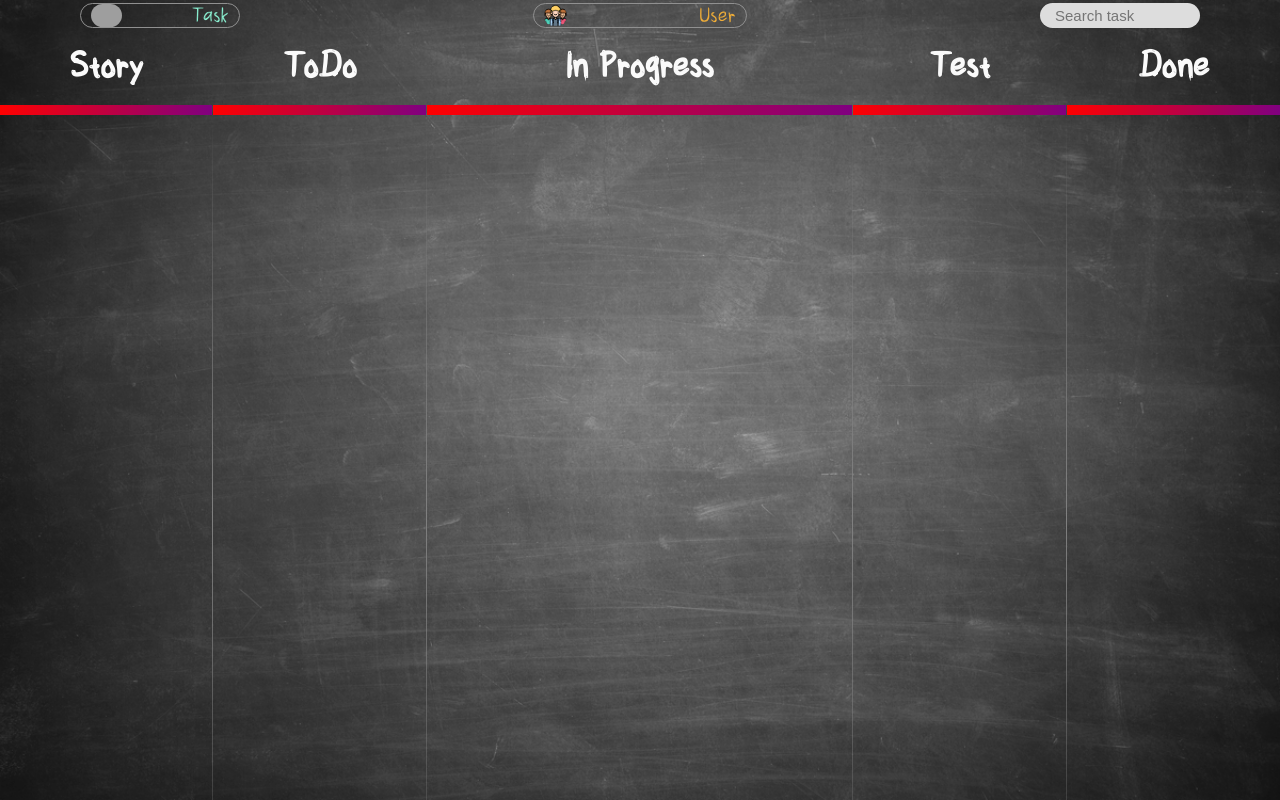
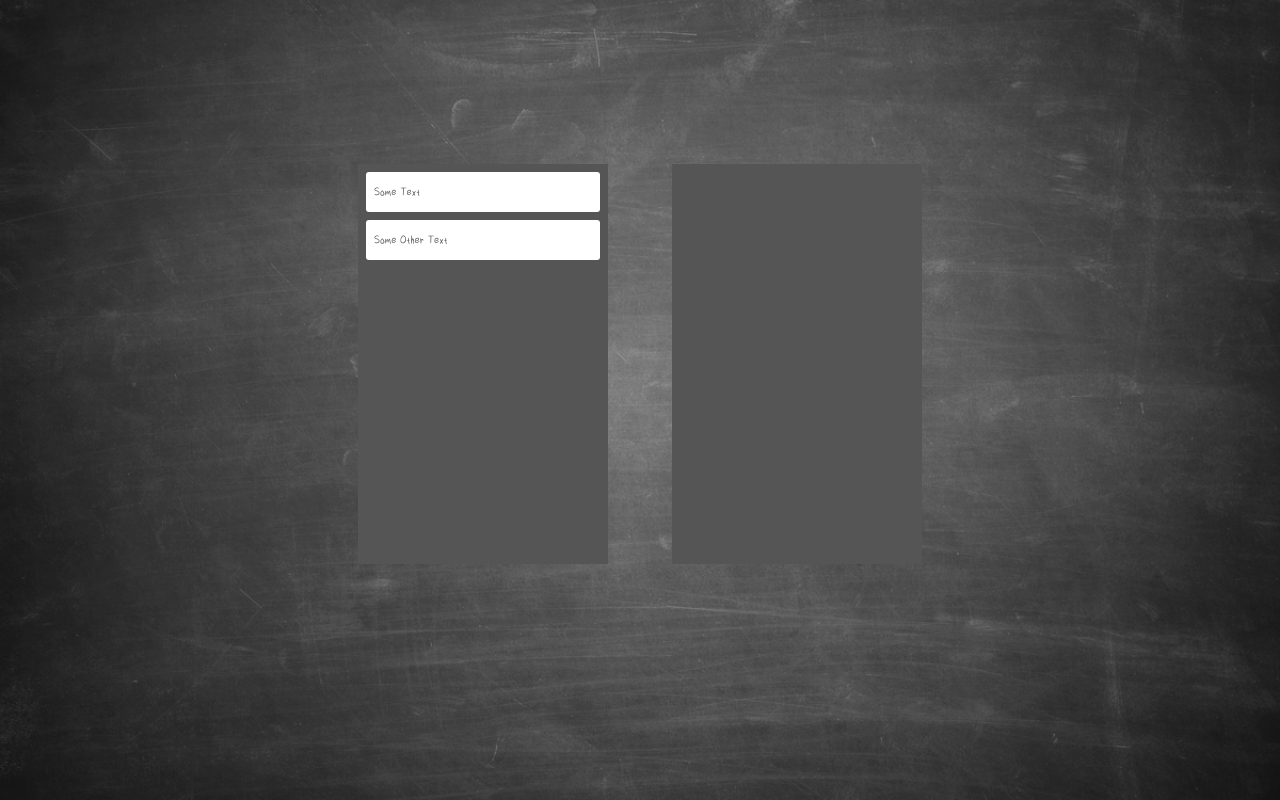
Before and after one commit to alirezazbr/Scrum-Board, a React (Create React App) app in the folder client/: page / in a window 1280 px wide. Built offline with nearby package versions, Linux system fonts and the light colour scheme; grey boxes are pictures that could not be loaded.

Commit message:
98/08/06

```diff
--- a/client/package.json
+++ b/client/package.json
@@ -4,10 +4,11 @@
   "private": true,
   "dependencies": {
     "axios": "^0.19.0",
-    "jwt-decode": "^2.2.0",
     "bootstrap": "^4.3.1",
     "classnames": "^2.2.6",
     "delay": "^4.2.0",
+    "jwt-decode": "^2.2.0",
+    "prop-types": "^15.7.2",
     "react": "^16.9.0",
     "react-bootstrap": "^1.0.0-beta.12",
     "react-datepicker": "^2.9.6",
@@ -22,7 +23,8 @@
     "react-spring": "^8.0.20",
     "reactstrap": "^8.0.1",
     "redux": "^4.0.4",
-    "redux-thunk": "^2.3.0"
+    "redux-thunk": "^2.3.0",
+    "styled-components": "^4.4.0"
   },
   "scripts": {
     "start": "react-scripts start",
--- /dev/null
+++ b/client/src/components/App/index.js
@@ -0,0 +1,32 @@
+import React from 'react';
+import styled from 'styled-components';
+import DndTest from '../Dnd/DndTest';
+
+const AppWrapper = styled.div`
+    display: flex;
+    justify-content: center;
+    margin-top: 100px;
+`;
+
+const Container = styled.div`
+`;
+
+export default class App extends React.Component {
+    constructor(props) {
+        super(props);
+
+        this.state = {
+            checked: false,
+        };
+    }
+
+    render() {
+        return (
+            <AppWrapper>
+                <Container>
+                    <DndTest />
+                </Container>
+            </AppWrapper>
+        )
+    }
+}
--- /dev/null
+++ b/client/src/components/Dnd/DndTest/index.js
@@ -0,0 +1,45 @@
+import React from 'react';
+import styled from 'styled-components';
+
+import Draggable from '../Draggable';
+import Droppable from '../Droppable';
+
+const Wrapper = styled.div`
+    width: 100%;
+    padding: 32px;
+    display: flex;
+    justify-content: center;
+`;
+
+const Item = styled.div`
+    padding: 8px;
+    color: #555;
+    background-color: white;
+    border-radius: 3px
+`;
+
+// this is an object
+const drappableStyle = {
+    backgroundColor: '#555',
+    width: '250px',
+    height: '400px',
+    margin: '32px',
+};
+
+export default class DndTest extends React.Component {
+    render() {
+        return (
+            <Wrapper>
+
+                <Droppable id='dr1' style={drappableStyle}>
+                    <Draggable id='item1' style={{ margin: '8px' }}><Item>Some Text</Item></Draggable>
+                    <Draggable id='item2' style={{ margin: '8px' }}><Item>Some Other Text</Item></Draggable>
+                </Droppable>
+
+                <Droppable id='dr2' style={drappableStyle}>
+
+                </Droppable>
+            </Wrapper>
+        )
+    }
+}
--- /dev/null
+++ b/client/src/components/Dnd/Draggable/index.js
@@ -0,0 +1,30 @@
+import React from 'react';
+import propTypes from 'prop-types';
+import Draggable from '../Droppable';
+
+export default class Droppable extends React.Component {
+
+    drop = (e) => {
+        e.preventDefault();
+        const data = e.dataTransfer.getData('transfer');
+        e.target.appendChild(document.getElementById(data));
+    }
+
+    allowDrop = (e) => {
+        e.preventDefault();
+    }
+
+    render() {
+        return (
+            <div id={this.props.id} onDrop={this.drop} onDragOver={this.allowDrop} style={this.props.style}>
+                {this.props.children}
+            </div>
+        )
+    }
+}
+
+Draggable.propTypes = {
+    id: propTypes.string,
+    style: propTypes.object,
+    children: propTypes.node,
+}
--- /dev/null
+++ b/client/src/components/Dnd/Droppable/index.js
@@ -0,0 +1,27 @@
+import React from 'react';
+import propTypes from 'prop-types';
+
+export default class Draggable extends React.Component {
+
+    drag = (e) => {
+        e.dataTransfer.setData('transfer', e.target.id);
+    }
+
+    noAllowDrop = (e)  => {
+        e.stopPropagation();
+    }
+
+    render() {
+        return (
+            <div id={this.props.id} draggable='true' onDragStart={this.drag} onDragOver={this.noAllowDrop} style={this.props.style}>
+                {this.props.children}
+            </div>
+        )
+    }
+}
+
+Draggable.propTypes = {
+    id: propTypes.string,
+    style: propTypes.object,
+    children: propTypes.node,
+}
--- a/client/src/components/scrumBoard/ScrumBoard.css
+++ b/client/src/components/scrumBoard/ScrumBoard.css
@@ -1,9 +1,14 @@
 body {
     text-align: center;
+    height: 99%;
+    /* border: 1px solid red; */
+    overflow:hidden;
 }
 
 .container-fluid {
     position: fixed;
+    margin: 0;
+    padding: 0;
 }
 
 html,
@@ -80,33 +85,38 @@ header>div>input {
     color: #4E4942;
 }
 
-.border-right {
-    /* border-right-width: 5px !important;
-    -webkit-border-image: linear-gradient(to right, red, purple)0 100% 0 0 stretch; */
-    -webkit-border-image: -webkit-gradient(linear, 0 0, 0 100%, color-stop(0, transparent), color-stop(0.5, grey), color-stop(0.5, grey), color-stop(1, transparent)) 0 100%;
-    border-right-width: 1px;
-    padding: 0;
-}
-
 .fix {
     height: 85px;
     font-size: 50px;
     font-weight: 900;
 }
 
-.border-bottom {
-    border-bottom-width: 10px !important;
-    /* -webkit-border-image: -webkit-gradient(linear, top, bottom, from(#e00), to(#fff))0 0 100% 0 stretch; */
-    -webkit-border-image: linear-gradient(to right, red, purple)0 0 100% 0 stretch;
 
-
+.hr-fixing {
+    width: 100%;
+    margin: 0;
+    padding: 0;
+    height: 5px;
+    /* background-color: red; */
+    background: linear-gradient(to right,
+            #E13E3E,
+            #EAAA0B,
+            #B5D50F,
+            #40DE2F,
+            #2FDEC2,
+            #8A2FDE,
+            #DE2F93);
 }
 
-
-.full-height>.border-right,
-.fix-ListDone {
-    max-height: 100%;
-    overflow-y: auto;
+.vr-fixing {
+    height: 100%;
+    margin: 0;
+    padding: 0;
+    width: 5px;
+    background-color: #EE3807;
+    /* background: linear-gradient(to right,
+            #E13E3E,
+            #EAAA0B); */
 }
 
 
@@ -148,33 +158,53 @@ header>div>input {
 
 /* Card */
 
+.parent {
+    /* float: left; */
+    height: 100%;
+    width: 100%;
+    overflow: hidden;
+    margin: 0;
+    padding: 0;
+}
+
+.child {
+    height: 99%;
+    overflow: auto;
+}
+
+.card-box-fixing {
+    margin: 0;
+    padding: 0;
+}
+
 .card {
     background-color: none !important;
     margin-bottom: 10px !important;
     padding: 0;
-    min-height: 80px
+    min-height: 80px;
 }
 
-.card-body-fix {
-    font-size: 2vw;
+.the-font-fixing-of-the-card {
+    font-family: "Comic Sans MS", "Comic Sans", cursive;
 }
 
 .card header {
     height: 35px;
-    border-bottom: 1px solid rgba(0, 0, 0, .125);
+    font-family: "Comic Sans MS", "Comic Sans", cursive;
 }
 
 .card header p {
     text-align: left;
     float: left;
-    font-size: 25px;
     position: absolute;
+    font-size: 24px;
     top: 0px;
     left: 10px;
-    max-width: 84px;
+    width: 100%;
     overflow: hidden;
     max-height: 35px;
-    padding-right: 1px;
+    padding-right: 54px;
+
 }
 
 .card header .li-button-fix {
@@ -197,12 +227,14 @@ header>div>input {
 
 .listgroup-fix {
     font-family: sans-serif;
-    background-color: transparent;
+    background-color: #DEE2E2;
+    border-radius: 20px 20px 10px 10px !important;
 }
 
 
 .listgroup-fix li {
     background-color: inherit;
+    border-radius: 20px !important;
 }
 
 .fix-box-color .color-red {
@@ -220,3 +252,21 @@ header>div>input {
 .fix-box-color .color-green {
     background-color: #61D672;
 }
+
+.full-height,
+.inner-full-height-column {
+    margin: 0;
+    padding: 0;
+}
+
+.the-col-of-inner-column {
+    padding: 0 5px;
+}
+
+.listgroup-fix-backgroundColor {
+    background-color: red;
+}
+
+.card-of-listDone {
+    width: 14%;
+}
--- a/client/src/components/scrumBoard/ScrumBoard.js
+++ b/client/src/components/scrumBoard/ScrumBoard.js
@@ -30,7 +30,7 @@ export default class ScrumBoard extends React.Component {
     listInProgress: [],
     listTest: [],
     listDone: [],
-    color: ''
+    color: '#424242'
   };
 
 
@@ -205,7 +205,7 @@ export default class ScrumBoard extends React.Component {
                     value={Description}
                     onChange={InputChange.bind(this)}
                   />
-                  <label className='label-for-datepicker' for="male">Pick a Deadline for your task</label>
+                  <label className='label-for-datepicker'>Pick a Deadline for your task</label>
                   <Timer />
                 </ModalBody>
                 <ModalFooter>
@@ -258,34 +258,38 @@ export default class ScrumBoard extends React.Component {
         </div>
 
         <div className='row'>
-          <div className='col-md-2 border-right border-bottom fix'>
+          <div className='col-md-2 fix'>
             Story
           </div>
-          <div className='col-md-2 border-right border-bottom fix'>
+          <div className='col-md-2 fix'>
             ToDo
           </div>
-          <div className='col-md-4 border-right border-bottom fix'>
+          <div className='col-md-4 fix'>
             In Progress
           </div>
-          <div className='col-md-2 border-right border-bottom fix'>
+          <div className='col-md-2 fix'>
             Test
           </div>
-          <div className='col-md-2 border-bottom fix'>
+          <div className='col-md-2 fix'>
             Done
           </div>
         </div>
 
+        <hr className='hr-fixing' />
+
         <div className='row full-height'>
           {/* Story List */}
-          <div className='col-md-2 border-right'>
-            <Col md={12} className='mt-4'>
+          <div className='col-md-2 card-box-fixing'>
+            <Col md={12} className='mt-4 the-col-of-inner-column'>
               <ListGroup>
                 {
-                  listStory.length !== 0 ?
                   listStory.map((item, index) => {
                     return (
                       <ListGroupItem key={index} className={taskUlClass}>
-                          <header className='col-md-12' style={{ backgroundColor: JSON.parse(item).bgColor }}>
+                        <header className='col-md-12' style={{
+                          backgroundColor: JSON.parse(item).bgColor,
+                          borderRadius: 20
+                        }}>
                           <p>{JSON.parse(item).title}</p>
                           <button
                             onClick={this.delStory.bind(this, index)}
@@ -301,30 +305,31 @@ export default class ScrumBoard extends React.Component {
                           </button>
                         </header>
                         <Col xs={12} className='card-body-fix'>
-                            <p style={{ color: JSON.parse(item).bgColor }}>{JSON.parse(item).Description}</p>
+                          <p className='the-font-fixing-of-the-card' style={{ color: color }}>{JSON.parse(item).Description}</p>
                         </Col>
                       </ListGroupItem>
                     )
                   })
-                    :
-                    (
-                      console.log('Empty Task')
-                    )
                 }
               </ListGroup>
             </Col>
           </div>
 
-          <div className='col-md-2 border-right'>
-            <Col md={12} className='mt-4'>
+          <vr className='vr-fixing' />
+
+          <div className='col-md-2 parent'>
+            <div className='col-md-12 card-box-fixing child'>
+              <Col md={12} className='mt-4 the-col-of-inner-column'>
 
                 <ListGroup>
                   {
-                  listTodo.length !== 0 ?
                     listTodo.map((item, index) => {
                       return (
                         <ListGroupItem key={index} className={taskUlClass}>
-                          <header className='col-md-12' style={{ backgroundColor: JSON.parse(item).bgColor }}>
+                          <header className='col-md-12' style={{
+                            backgroundColor: JSON.parse(item).bgColor,
+                            borderRadius: 20
+                          }}>
                             <p>{JSON.parse(item).title}</p>
                             <button
                               onClick={this.delTodo.bind(this, index)}
@@ -342,29 +347,30 @@ export default class ScrumBoard extends React.Component {
                             </button>
                           </header>
                           <Col xs={12} className='card-body-fix'>
-                            <p style={{ color: JSON.parse(item).bgColor }}>{JSON.parse(item).Description}</p>
+                            <p className='the-font-fixing-of-the-card' style={{ color: color }}>{JSON.parse(item).Description}</p>
                           </Col>
                         </ListGroupItem>
                       )
                     })
-                    :
-                    (
-                      console.log('Empty Task')
-                    )
                   }
                 </ListGroup>
 
               </Col>
             </div>
-          <div className='col-md-4 border-right'>
-            <Col md={12} className='mt-4'>
+          </div>
+          <vr className='vr-fixing' />
+
+          <div className='col-md-4 card-box-fixing'>
+            <Col md={12} className='mt-4 the-col-of-inner-column'>
               <ListGroup>
                 {
-                  listInProgress.length !== 0 ?
                   listInProgress.map((item, index) => {
                     return (
                       <ListGroupItem key={index} className={taskUlClass}>
-                          <header className='col-md-12' style={{ backgroundColor: JSON.parse(item).bgColor }}>
+                        <header className='col-md-12' style={{
+                          backgroundColor: JSON.parse(item).bgColor,
+                          borderRadius: 20
+                        }}>
                           <p>{JSON.parse(item).title}</p>
                           <button
                             onClick={this.delInProgress.bind(this, index)}
@@ -382,28 +388,29 @@ export default class ScrumBoard extends React.Component {
                           </button>
                         </header>
                         <Col xs={12} className='card-body-fix'>
-                            <p style={{ color: JSON.parse(item).bgColor }}>{JSON.parse(item).Description}</p>
+                          <p className='the-font-fixing-of-the-card' style={{ color: color }}>{JSON.parse(item).Description}</p>
                         </Col>
                       </ListGroupItem>
                     )
                   })
-                    :
-                    (
-                      console.log('Empty Task')
-                    )
                 }
               </ListGroup>
             </Col>
           </div>
-          <div className='col-md-2 border-right'>
-            <Col md={12} className='mt-4'>
+
+          <vr className='vr-fixing' />
+
+          <div className='col-md-2 card-box-fixing'>
+            <Col md={12} className='mt-4 the-col-of-inner-column'>
               <ListGroup>
                 {
-                  listTest.length !== 0 ?
                   listTest.map((item, index) => {
                     return (
                       <ListGroupItem key={index} className={taskUlClass}>
-                          <header className='col-md-12' style={{ backgroundColor: JSON.parse(item).bgColor }}>
+                        <header className='col-md-12' style={{
+                          backgroundColor: JSON.parse(item).bgColor,
+                          borderRadius: 20
+                        }}>
                           <p>{JSON.parse(item).title}</p>
                           <button
                             onClick={this.delTest.bind(this, index)}
@@ -421,28 +428,29 @@ export default class ScrumBoard extends React.Component {
                           </button>
                         </header>
                         <Col xs={12} className='card-body-fix'>
-                            <p style={{ color: JSON.parse(item).bgColor }}>{JSON.parse(item).Description}</p>
+                          <p className='the-font-fixing-of-the-card' style={{ color: color }}>{JSON.parse(item).Description}</p>
                         </Col>
                       </ListGroupItem>
                     )
                   })
-                    :
-                    (
-                      console.log('Empty Task')
-                    )
                 }
               </ListGroup>
             </Col>
           </div>
-          <div className='col-md-2 fix-ListDone'>
-            <Col md={12} className='mt-4'>
+
+          <vr className='vr-fixing' />
+
+          <div className='card-of-listDone card-box-fixing'>
+            <Col md={12} className='mt-4 the-col-of-inner-column'>
               <ListGroup>
                 {
-                  listDone.length !== 0 ?
                   listDone.map((item, index) => {
                     return (
                       <ListGroupItem key={index} className={taskUlClass}>
-                          <header className='col-md-12' style={{ backgroundColor: JSON.parse(item).bgColor }}>
+                        <header className='col-md-12' style={{
+                          backgroundColor: JSON.parse(item).bgColor,
+                          borderRadius: 20
+                        }}>
                           <p>{JSON.parse(item).title}</p>
                           <button
                             onClick={this.delDone.bind(this, index)}
@@ -460,15 +468,11 @@ export default class ScrumBoard extends React.Component {
                           </button>
                         </header>
                         <Col xs={12} className='card-body-fix'>
-                            <p style={{ color: JSON.parse(item).bgColor }}>{JSON.parse(item).Description}</p>
+                          <p className='the-font-fixing-of-the-card' style={{ color: color }}>{JSON.parse(item).Description}</p>
                         </Col>
                       </ListGroupItem>
                     )
                   })
-                    :
-                    (
-                      console.log('Empty Task')
-                    )
                 }
               </ListGroup>
             </Col>
```
Also changed, not shown: client/src/index.js (+5 -2 lines), 2 other files (tests, documents, lock files or other folders). Lines whose indentation alone changed are shown as unchanged.
